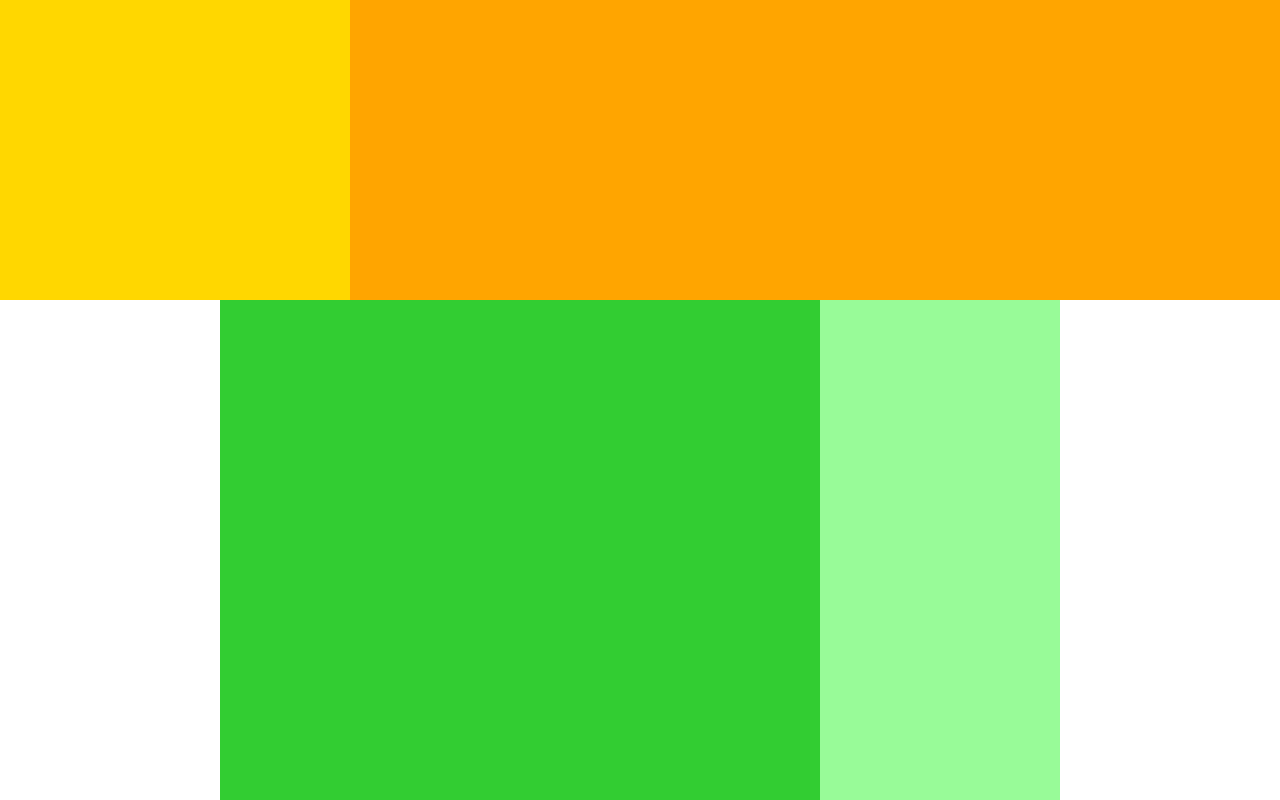
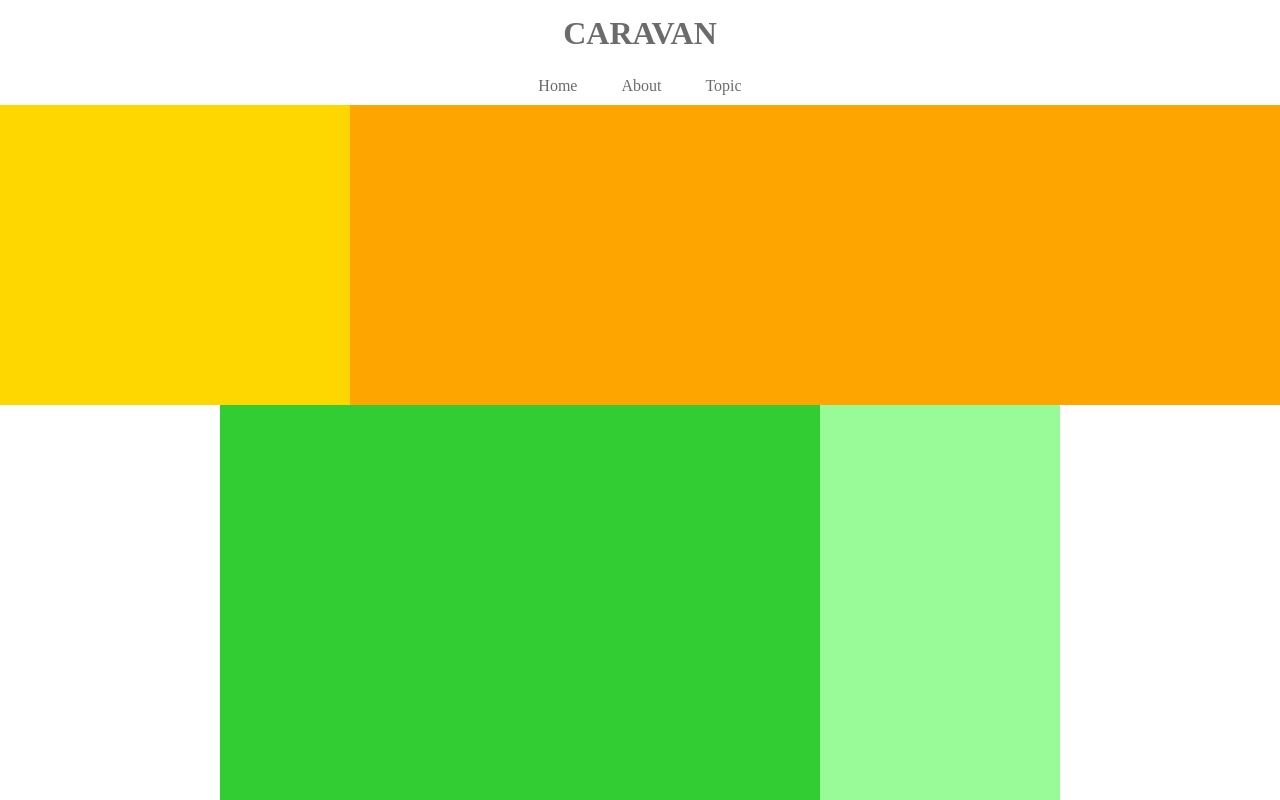
Before and after one commit to gagagasp528/exercise, a plain HTML site: page index.html in a window 1280 px wide. Shown: the top 800 px of the page. Drawn offline with Linux system fonts and the light colour scheme.

Commit message:
Finis1-5h

```diff
--- a/index.html
+++ b/index.html
@@ -8,6 +8,27 @@
   <title>CARAVAN</title>
 </head>
 <body>
+  <header>
+    <h1 class="heading">
+      <a href="index.html">
+        CARAVAN
+      </a>
+    </h1>
+
+  </header>
+
+  <nav>
+    <ul class="nav-list">
+      <li class="nav-list-item">
+        <a href="index.html">Home</a>
+
+      </li>
+     <li class="nav-list-item">About</li>
+     <li class="nav-list-item">Topic</li>
+
+
+    </ul>
+  </nav>
 
   <div class="main-visual">
     <div class="main-visual-content"></div>
@@ -21,7 +42,11 @@
 
 </div>
 
+<footer>
 
+  <p class="footer-text">© All rights reserved by Infratop.Inc.</p>
+
+</footer>
 
 
 </body>
--- a/style.css
+++ b/style.css
@@ -2,26 +2,36 @@
   margin: 0;
   padding: 0px;
   box-sizing: border-box;
+  color: #6c6b6b;
 }
 
-.header{
-  width: 100%;
-  height: 120px;
-  background-color: red;
-}
-.header-top {
-  width: 100%; /* 横幅いっぱい */
-  height: 70px; /* 高さ100px */
-  background-color: hotpink;
+a {
+  text-decoration: none;
 }
 
-.header-bottom{
+ header{
 
-  width: 100%;
-  height: 50px;
-  background-color: pink;
+  width: 90%;
+  padding: 15px 0;
+  margin:0 auto;
+  text-align: center;
+}
+header .heading{
+  font-size: 32px;
+
 }
 
+.nav-list {
+  text-align: center;
+  padding: 10px 0;
+  margin: 0 auto;
+}
+
+.nav-list-item {
+  list-style: none;
+  display: inline-block;
+  margin: 0 20px;
+}
 .main-visual{
   width: 100%;
   height: 300px;
@@ -37,8 +47,6 @@
 
 .main{
   width: 840px;
-
-
   display: flex;
   justify-content: center;
   margin: 0 auto;
@@ -56,8 +64,14 @@
   background-color: palegreen;
 }
 
-.footer{
+footer {
   width: 100%;
   height: 120px;
-  background-color: blue;
+  text-align: center;
+  line-height: 120px;
+  background-color: #848282;
 }
+
+.footer-text {
+  color: #fff;
+}
```
